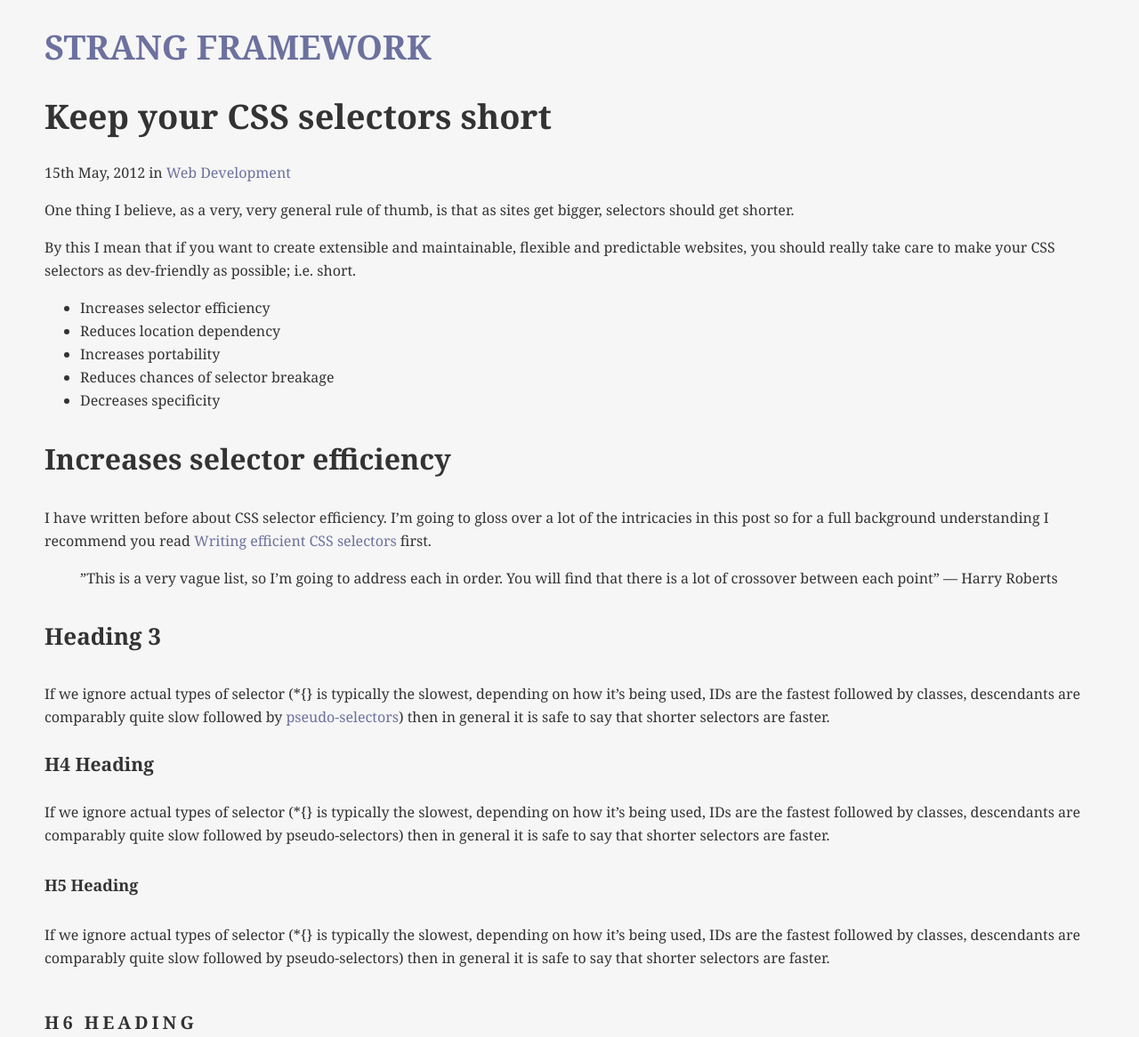
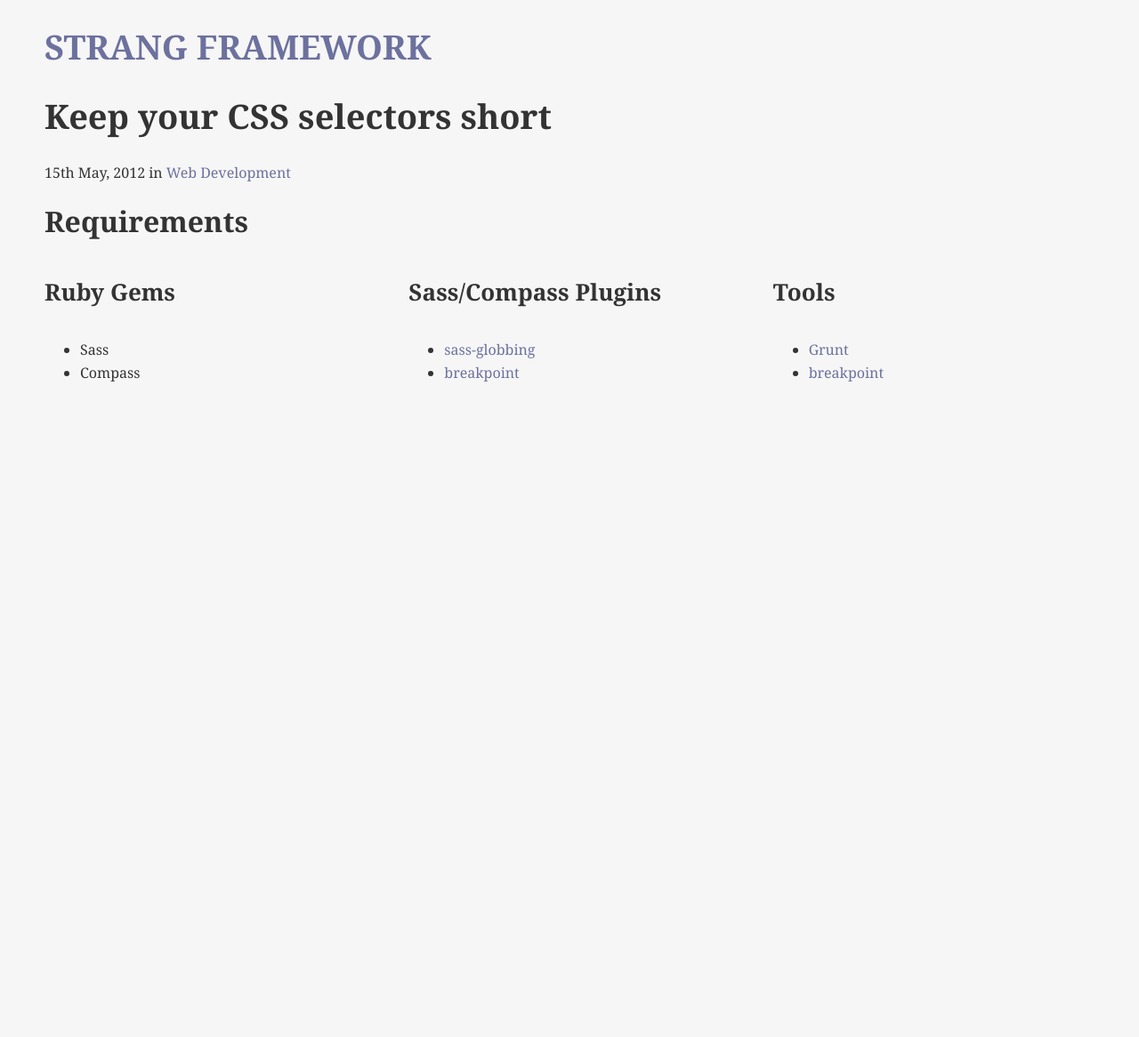
Before and after one commit to mikaeljorhult/strang, a website: page index.html in a window 1280 px wide. Shown: the top 1166 px of the page at 89% size. After the commit the page ends 800 px from the top, so only its background shows below. Drawn offline with Linux system fonts and the light colour scheme.

Commit message:
Start listing dependencies.

```diff
--- a/index.html
+++ b/index.html
@@ -37,40 +37,36 @@
 				<h1>Keep your CSS selectors short</h1>
 
 				<p class="date">15th May, 2012 in <a href="#">Web Development</a></p>
+			</section>
 
-				<p>One thing I believe, as a very, very general rule of thumb, is that as sites get bigger, selectors should get shorter.</p>
+			<section class="column-100">
+				<h2>Requirements</h2>
 
-				<p>By this I mean that if you want to create extensible and maintainable, flexible and predictable websites, you should really take care to make your CSS selectors as dev-friendly as possible; i.e. short.</p>
+				<div class="grids">
+					<section class="column-33">
+						<h3>Ruby Gems</h3>
+						<ul>
+							<li>Sass</li>
+							<li>Compass</li>
+						</ul>
+					</section>
 
-				<ul>
-					<li>Increases selector efficiency</li>
-					<li>Reduces location dependency</li>
-					<li>Increases portability</li>
-					<li>Reduces chances of selector breakage</li>
-					<li>Decreases specificity</li>
-				</ul>
+					<section class="column-33">
+						<h3>Sass/Compass Plugins</h3>
+						<ul>
+							<li><a href="https://github.com/chriseppstein/sass-globbing">sass-globbing</a></li>
+							<li><a href="http://breakpoint-sass.com">breakpoint</a></li>
+						</ul>
+					</section>
 
-				<h2>Increases selector efficiency</h2>
-
-				<p>I have written before about CSS selector efficiency. I&#8217;m going to gloss over a lot of the intricacies in this post so for a full background understanding I recommend you read <a href="#" style="">Writing efficient CSS selectors</a> first.</p>
-
-				<blockquote>&#8221;This is a very vague list, so I&#8217;m going to address each in order. You will find that there is a lot of crossover between each point&#8221; &#8212; Harry Roberts</blockquote>
-
-				<h3>Heading 3</h3>
-
-				<p>If we ignore actual types of selector (*{} is typically the slowest, depending on how it&#8217;s being used, IDs are the fastest followed by classes, descendants are comparably quite slow followed by <a href="#">pseudo-selectors</a>) then in general it is safe to say that shorter selectors are faster.</p>
-
-				<h4>H4 Heading</h4>
-
-				<p>If we ignore actual types of selector (*{} is typically the slowest, depending on how it&#8217;s being used, IDs are the fastest followed by classes, descendants are comparably quite slow followed by pseudo-selectors) then in general it is safe to say that shorter selectors are faster.</p>
-
-				<h5>H5 Heading</h5>
-
-				<p>If we ignore actual types of selector (*{} is typically the slowest, depending on how it&#8217;s being used, IDs are the fastest followed by classes, descendants are comparably quite slow followed by pseudo-selectors) then in general it is safe to say that shorter selectors are faster.</p>
-
-				<h6>H6 Heading</h6>
-
-				<p>If we ignore actual types of selector (*{} is typically the slowest, depending on how it&#8217;s being used, IDs are the fastest followed by classes, descendants are comparably quite slow followed by pseudo-selectors) then in general it is safe to say that shorter selectors are faster.</p>
+					<section class="column-33">
+						<h3>Tools</h3>
+						<ul>
+							<li><a href="http://gruntjs.com">Grunt</a></li>
+							<li><a href="http://breakpoint-sass.com">breakpoint</a></li>
+						</ul>
+					</section>
+				</div>
 			</section>
 
 			<section class="column-50">
```
